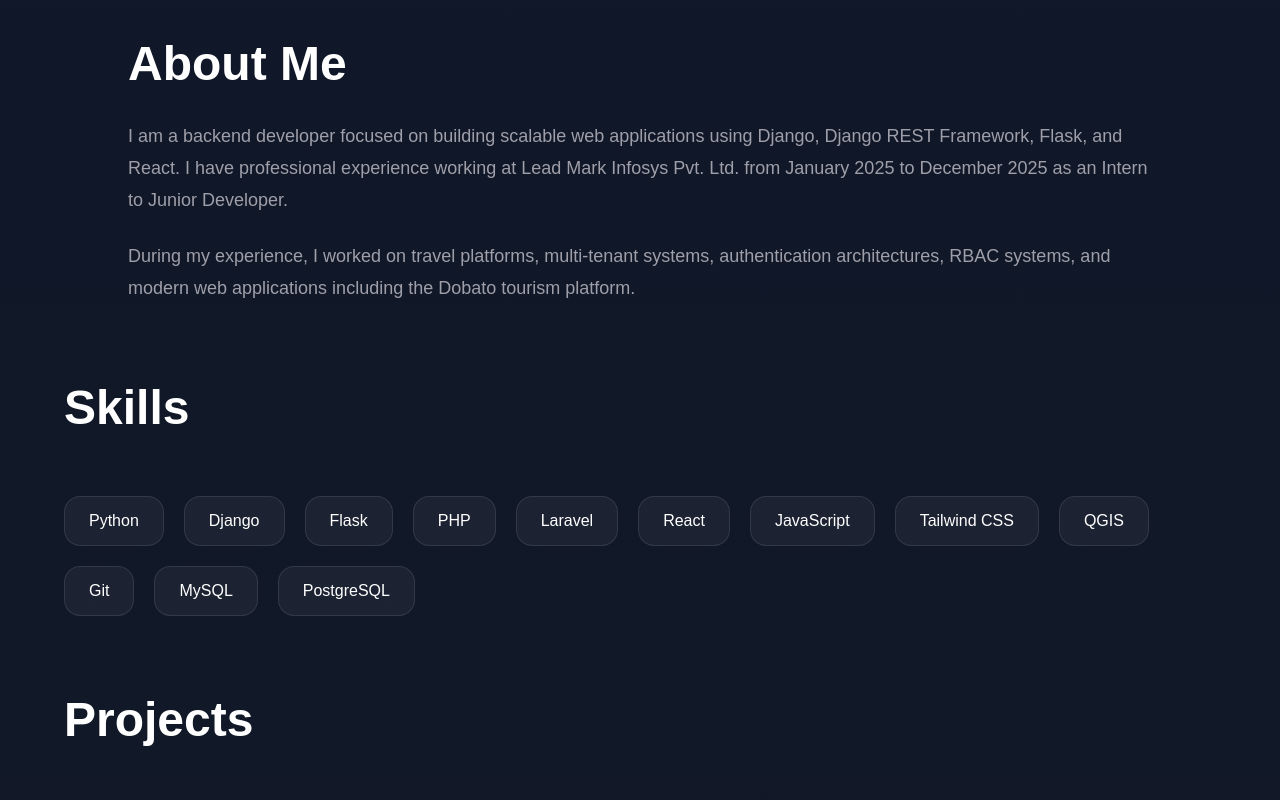
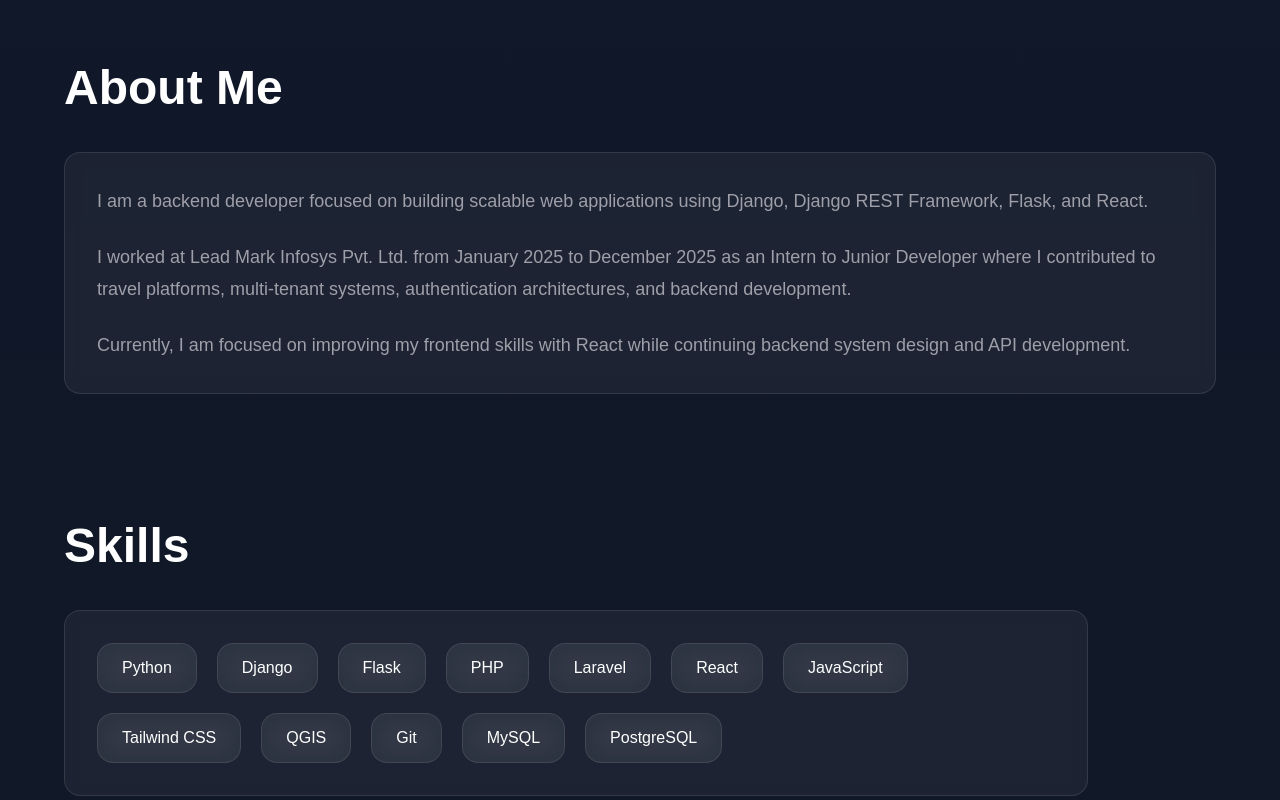
Before and after one commit to marasinianjali/anjali-portfolio, a React (Vite) app: page / in a window 1280 px wide. Shown: the part 800-1600 px from the top of the page. Built offline with nearby package versions, Linux system fonts and the light colour scheme.

Commit message:
updated section

```diff
--- a/src/components/About.jsx
+++ b/src/components/About.jsx
@@ -2,26 +2,44 @@ function About() {
   return (
     <section
       id="about"
-      className="px-6 md:px-12 py-10 text-white"
+      className="px-6 md:px-12 py-16 text-white"
     >
-      <div className="max-w-5xl mx-auto">
+      <div className="max-w-6xl mx-auto">
 
-        <h2 className="text-4xl md:text-5xl font-bold mb-8">
+        <h2 className="text-4xl md:text-5xl font-bold mb-10">
           About Me
         </h2>
 
-        <p className="text-zinc-400 text-lg leading-8">
-          I am a backend developer focused on building scalable web
-          applications using Django, Django REST Framework, Flask, and React.
-          I have professional experience working at Lead Mark Infosys Pvt. Ltd.
-          from January 2025 to December 2025 as an Intern to Junior Developer.
-        </p>
+        <div
+          className="
+            border border-white/10
+            bg-white/5
+            backdrop-blur-sm
+            rounded-2xl
+            p-8
+          "
+        >
 
-        <p className="text-zinc-400 text-lg leading-8 mt-6">
-          During my experience, I worked on travel platforms, multi-tenant
-          systems, authentication architectures, RBAC systems, and modern web
-          applications including the Dobato tourism platform.
-        </p>
+          <p className="text-zinc-400 text-lg leading-8">
+            I am a backend developer focused on building scalable web
+            applications using Django, Django REST Framework, Flask,
+            and React.
+          </p>
+
+          <p className="text-zinc-400 text-lg leading-8 mt-6">
+            I worked at Lead Mark Infosys Pvt. Ltd. from January 2025
+            to December 2025 as an Intern to Junior Developer where
+            I contributed to travel platforms, multi-tenant systems,
+            authentication architectures, and backend development.
+          </p>
+
+          <p className="text-zinc-400 text-lg leading-8 mt-6">
+            Currently, I am focused on improving my frontend skills
+            with React while continuing backend system design and API
+            development.
+          </p>
+
+        </div>
 
       </div>
     </section>
--- a/src/components/Experience.jsx
+++ b/src/components/Experience.jsx
@@ -6,7 +6,7 @@ function Experience() {
       id="experience"
       className=" px-6 md:px-12 py-10 text-white"
     >
-      <div className="max-w-5xl mx-auto">
+      <div className="max-w-6xl mx-auto">
 
         <motion.h2
           className="text-4xl md:text-5xl font-bold mb-16"
--- a/src/components/Hero.jsx
+++ b/src/components/Hero.jsx
@@ -27,7 +27,7 @@ function Hero() {
           Building scalable backend systems and modern web applications.
         </p>
 
-        <div className="mt-8 flex flex-col sm:flex-row gap-4">
+        <div className="mt-8 flex gap-4 m:flex-row gap-4">
 
           <a
             href="#contact"
--- a/src/components/Skills.jsx
+++ b/src/components/Skills.jsx
@@ -18,18 +18,33 @@ function Skills() {
   ];
 
   return (
-    <section id="skills" className="py-10 px-10">
+    <section
+      id="skills"
+      className="py-16 px-6 md:px-12 text-white"
+    >
 
       <motion.div
         className="max-w-6xl mx-auto"
         initial={{ opacity: 0, y: 50 }}
-        animate={{ opacity: 1, y: 0 }}
+        whileInView={{ opacity: 1, y: 0 }}
         transition={{ duration: 0.8 }}
       >
 
-        <h2 className="text-5xl font-bold mb-16">
+        <h2 className="text-4xl md:text-5xl font-bold mb-10">
           Skills
         </h2>
+
+        {/* OUTER WRAPPER */}
+        <div
+          className="
+            max-w-5xl
+            border border-white/10
+            bg-white/5
+            backdrop-blur-sm
+            rounded-2xl
+            p-8
+          "
+        >
 
           <div className="flex flex-wrap gap-5">
 
@@ -43,12 +58,15 @@ function Skills() {
                   border border-white/10
                   backdrop-blur-md
                   hover:bg-purple-500/20
+                  hover:scale-105
                   transition
                 "
               >
                 {skill}
               </div>
             ))}
+
+          </div>
 
         </div>
 
```
Lines whose indentation alone changed are shown as unchanged.
